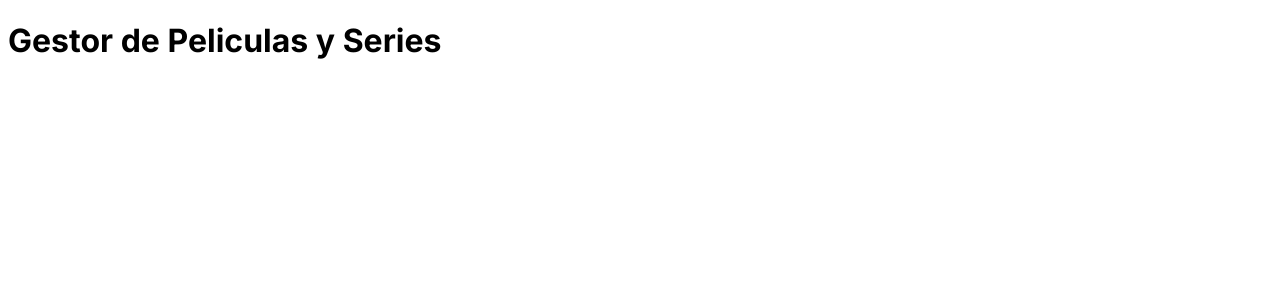
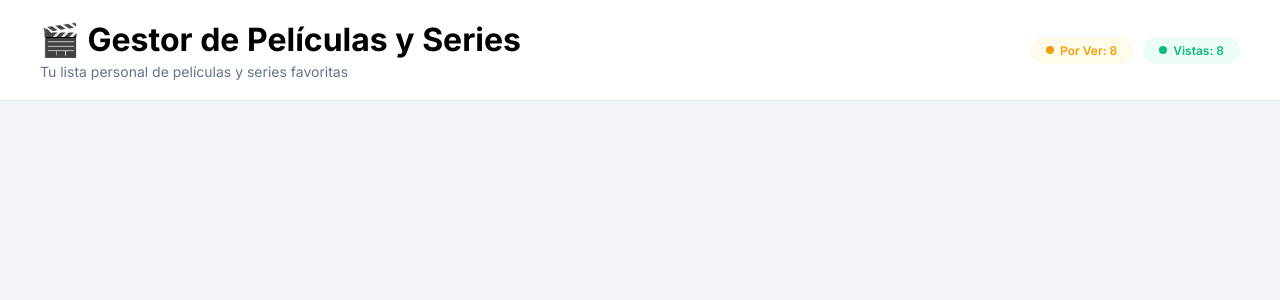
Before and after one commit to JoaquinIVL95/tp1_PWA_2026_unco, a React (Vite) app: page / in a window 1280 px wide. Shown: the top 300 px of the page. Built offline with nearby package versions, Linux system fonts and the light colour scheme.

Commit message:
COMP-8: agregue componente visual de contadores y funcion de counter que trae las peliculas y series, tanto vistas como por ver. Implemente header de la pagina

```diff
--- a/src/App.jsx
+++ b/src/App.jsx
@@ -1,12 +1,7 @@
-import Titulo from "./components/Titulo/Titulo"
+  import Home from "./pages/Home/Home"
 
-function App() {
-  return(
-  <div>
-    <Titulo text="Gestor de Peliculas y Series" level={1} size="md" align="center"/>
-  </div>
-  )
-}
+  function App() {
+    return <Home />
+  }
 
-
-export default App
+  export default App
--- a/src/components/Counter/Counter.jsx
+++ b/src/components/Counter/Counter.jsx
@@ -1,5 +1,45 @@
-function Counter() {
-  return <div>Counter</div>
+import styles from './Counter.module.css'
+
+function Counter({items}) {
+  const porVer = items.filter(i => !i.visto)
+  const vistas = items.filter(i => i.visto)
+
+  const contarGenero =(lista)=> {
+    return lista.reduce((acc, item)=> {
+      acc[item.genero] = (acc[item.genero] || 0 )+ 1
+      return acc
+    },{})
+  }
+
+  const generoPorVer = contarGenero(porVer)
+  const generoVistas = contarGenero(vistas)
+
+  const peliculasPorVer = porVer.filter(i => i.tipo === "Película").length
+  const seriesPorVer = porVer.filter(i => i.tipo === "Serie").length
+
+  const peliculasVistas = vistas.filter(i => i.tipo === "Película").length
+  const seriesVistas = vistas.filter(i => i.tipo ==="Serie").length
+
+
+
+
+  return (
+    <div className={styles.badges}>
+
+      <div className={styles.badge} style={{ backgroundColor: '#fffbeb', color: '#f59e0b'
+  }}>
+        <span className={styles.dot} style={{ backgroundColor: '#f59e0b' }}></span>
+        <span>Por Ver: {porVer.length}</span>
+      </div>
+
+      <div className={styles.badge} style={{ backgroundColor: '#ecfdf5', color: '#10b981'
+  }}>
+        <span className={styles.dot} style={{ backgroundColor: '#10b981' }}></span>
+        <span>Vistas: {vistas.length}</span>
+      </div>
+
+    </div>
+  )
 }
 
 export default Counter
--- a/src/components/Counter/Counter.module.css
+++ b/src/components/Counter/Counter.module.css
@@ -1 +1,23 @@
 /* Counter styles */
+
+.badges{
+  display:flex;
+  gap: 10px;
+}
+
+.badge{
+  display:flex;
+  align-items: center;
+  gap: 6px;
+  border-radius: 20px;
+  padding: 6px 16px;
+  font-size: 12px;
+  font-weight: 600;
+}
+
+.dot{
+  width:8px;
+  height: 8px;
+  border-radius: 50%;
+  flex-shrink:0;
+}
--- a/src/index.css
+++ b/src/index.css
@@ -1,3 +1,6 @@
-body{
-  font-family: 'Inter', sans-serif;
-}
+  * {
+    font-family: 'Inter', sans-serif;
+    box-sizing: border-box;
+    margin: 0;
+    padding: 0;
+  }
--- a/src/pages/Home/Home.jsx
+++ b/src/pages/Home/Home.jsx
@@ -1,5 +1,23 @@
+import { useState } from 'react'
+import { seedData } from '../../data/seedData'
+import Titulo from '../../components/Titulo/Titulo'
+import Counter from '../../components/Counter/Counter'
+import styles from './Home.module.css'
+
 function Home() {
-  return <div>Home</div>
+  const [items, setItems] = useState(seedData)
+
+  return (
+    <div className={styles.page}>
+      <header className={styles.header}>
+        <div className={styles.hdrLeft}>
+          <Titulo text="🎬 Gestor de Películas y Series" level={1} size="xl" />
+          <p className={styles.hdrSub}>Tu lista personal de películas y series favoritas</p>
+        </div>
+        <Counter items={items} />
+      </header>
+    </div>
+  )
 }
 
 export default Home
--- a/src/pages/Home/Home.module.css
+++ b/src/pages/Home/Home.module.css
@@ -1 +1,28 @@
-/* Home styles */
+.page {
+  min-height: 100vh;
+  background-color: #f1f5f9;
+  font-family: 'Inter', sans-serif;
+}
+
+.header {
+  background: #ffffff;
+  border-bottom: 1px solid #e2e8f0;
+  padding: 20px 40px;
+  display: flex;
+  align-items: center;
+  justify-content: space-between;
+  gap: 16px;
+}
+
+.hdrLeft {
+  display: flex;
+  flex-direction: column;
+  gap: 4px;
+}
+
+.hdrSub {
+  font-size: 14px;
+  font-weight: 400;
+  color: #64748b;
+  margin: 0;
+}
```
